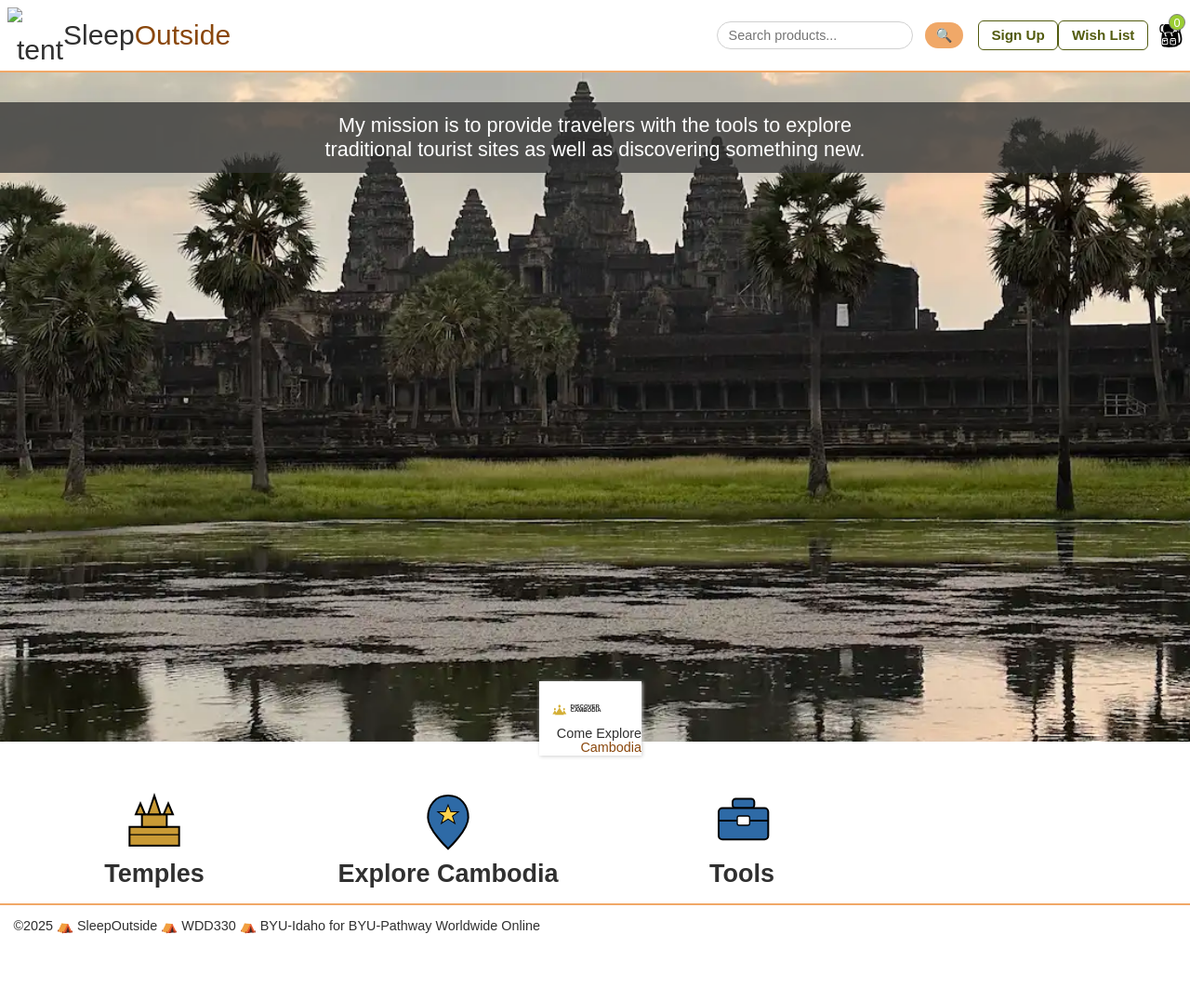
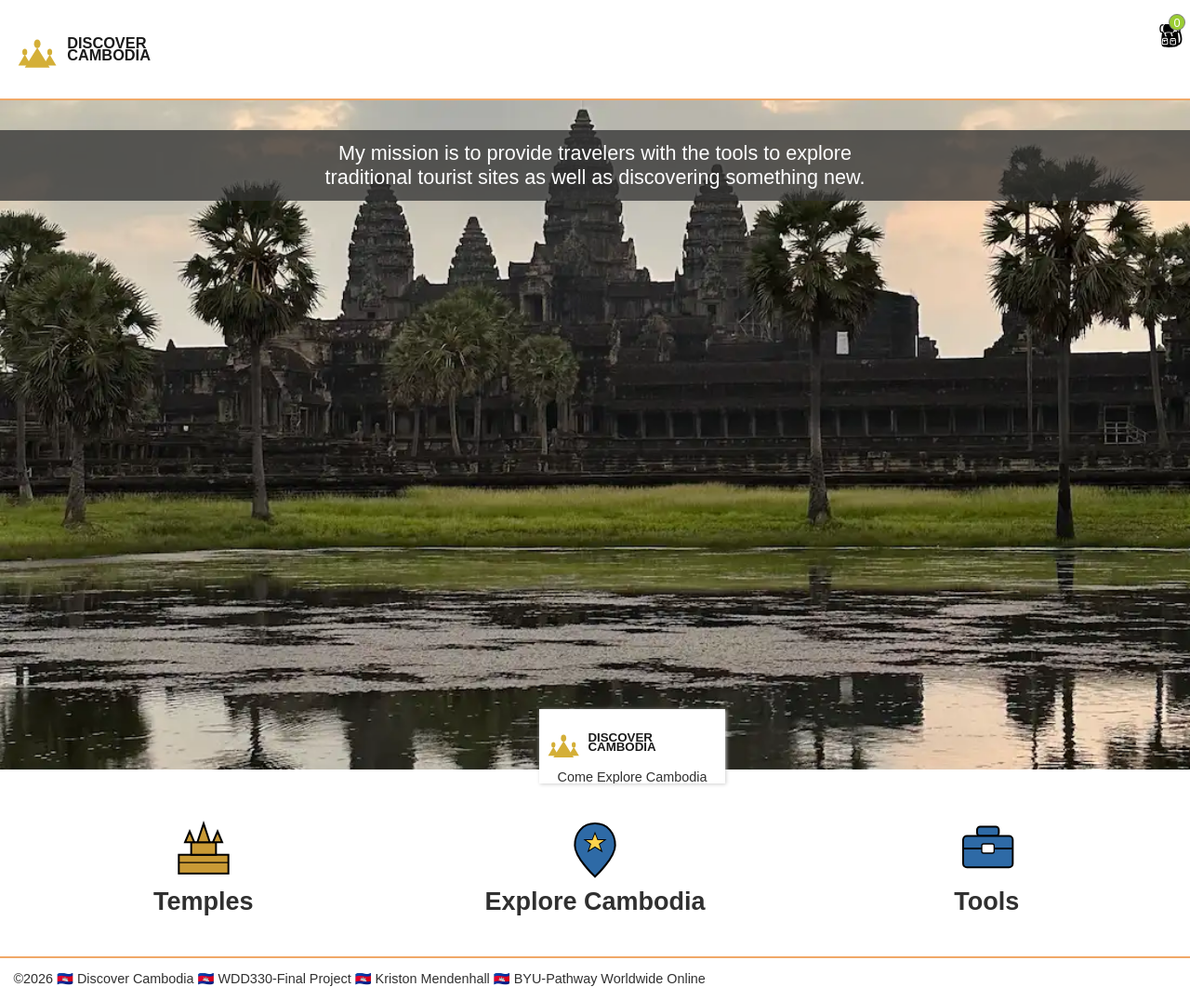
Before and after one commit to Mendenhk/WDD330-Final-Project, a plain HTML site: page src/index.html in a window 1280 px wide. Shown: the whole page at 93% size. Before the commit the page ends 1019 px from the top, so only its background shows below. Drawn offline with Linux system fonts and the light colour scheme.

Commit message:
fixed the footer and header elements

```diff
--- a/src/css/styles.css
+++ b/src/css/styles.css
@@ -88,8 +88,8 @@ p {
 }
 
 .logo img {
-  width: 60px;
-  height: 60px;
+  width: 100%;
+  height: 100%;
 }
 
 .logo a {
@@ -115,7 +115,7 @@ p {
 
 .logo--square {
   font-size: var(--small-font);
-  width: 110px;
+  width: 200px;
   height: 80px;
 
   flex-direction: column;
@@ -127,8 +127,8 @@ p {
 }
 
 .logo--square img {
-  width: 90px;
-  height: 90px;
+  width: 2000px;
+  height: 200px;
   margin-top: -1.3em;
 }
 
@@ -137,9 +137,6 @@ p {
 }
 
 /* utility classes */
-.highlight {
-  color: var(--tertiary-color);
-}
 
 button {
   padding: 0.5em 2em;
@@ -192,7 +189,7 @@ button {
 
 /* Product Grid */
 .product-grid {
-  columns: 4;
+  columns: 3;
   column-gap: 1rem;
   list-style-type: none;
   text-align: center;
--- a/src/index.html
+++ b/src/index.html
@@ -32,7 +32,7 @@
         <div class="logo logo--square">
           <img src="images/discover-cambodia.svg" alt="Discover Cambodia Image" />
 
-          <div>Come Explore<span class="highlight"> Cambodia</span></div>
+          <div>Come Explore Cambodia</div>
         </div>
 
         <!-- MISSION -->
@@ -47,19 +47,19 @@
       <section class="products">
         <ul class="product-grid">
           <li>
-            <!-- <a href="product_listing/index.html?category=tents"> -->
+            <!-- <a href="product_listing/index.html?category=temples"> -->
               <img src="images/temples.svg" alt="Temples" />
               <h2>Temples</h2>
             <!-- </a> -->
           </li>
           <li>
-            <!-- <a href="product_listing/index.html?category=backpacks"> -->
+            <!-- <a href="product_listing/index.html?category=explore"> -->
               <img src="images/explore-cambodia.svg" alt="explore" />
               <h2>Explore Cambodia</h2>
             <!-- </a> -->
           </li>
           <li>
-            <!-- <a href="product_listing/index.html?category=sleeping-bags"> -->
+            <!-- <a href="product_listing/index.html"> -->
               <img src="images/tools.svg" alt="Tools" />
               <h2>Tools</h2>
             <!-- </a> -->
--- a/src/partials/footer.html
+++ b/src/partials/footer.html
@@ -1,2 +1,2 @@
-&copy;2025 ⛺ SleepOutside ⛺ WDD330 ⛺ BYU-Idaho for BYU-Pathway Worldwide
+&copy;2026 🇰🇭 Discover Cambodia 🇰🇭 WDD330-Final Project 🇰🇭 Kriston Mendenhall 🇰🇭 BYU-Pathway Worldwide
 Online
--- a/src/partials/header.html
+++ b/src/partials/header.html
@@ -1,19 +1,20 @@
 <!-- LOGO -->
 <div class="logo">
-  <img src="/images/noun_Tent_2517.svg" alt="tent image for logo" />
-  <a href="/index.html"> Sleep<span class="highlight">Outside</span> </a>
+  <a href="index.html">
+    <img src="images/discover-cambodia.svg" alt="discover cambodia logo logo" />
+    </a>
 </div>
 <!-- SEARCH -->
-<form class="search-form">
+<!-- <form class="search-form">
   <input class="search-input" type="text" placeholder="Search products..." />
   <button type="submit">🔍</button>
-</form>
+</form> -->
 
 <!-- CART -->
-<nav class="account-nav" aria-label="Account">
+<!-- <nav class="account-nav" aria-label="Account">
   <a href="/register/index.html">Sign Up</a>
   <a href="/wishlist/index.html">Wish List</a>
-</nav>
+</nav> -->
 
 <div class="cart">
   <a href="/cart/index.html">
```
